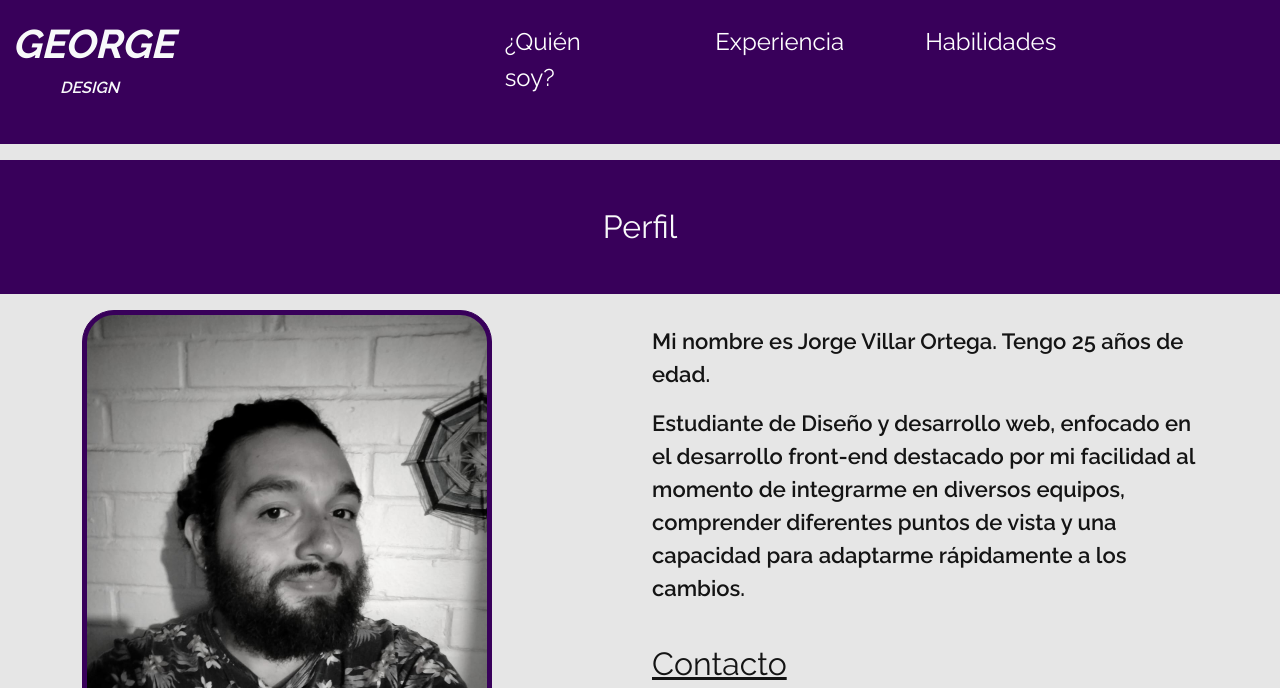
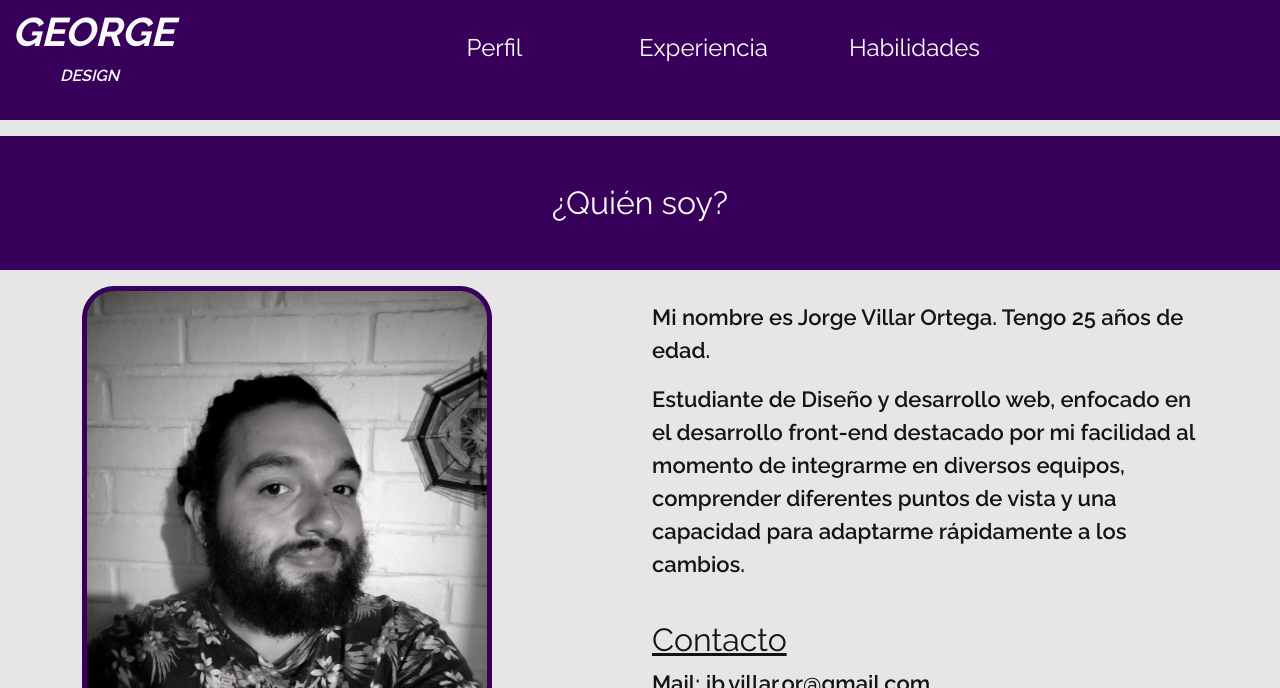
Before and after one commit to concillor/portafolio, a plain HTML site: page index.html in a window 1280 px wide. Shown: the top 688 px of the page. Drawn offline with nearby package versions, Linux system fonts and the light colour scheme.

Commit message:
Update index.html

```diff
--- a/index.html
+++ b/index.html
@@ -48,7 +48,7 @@
                 <div class="collapse navbar-collapse" id="navbarNav">
                     <ul class="navbar-nav">
                         <li class="nav-item">
-                            <a class="nav-link navegador m-auto me-md-5 p-3" href="#informacion">¿Quién soy?</a>
+                            <a class="nav-link navegador m-auto me-md-5 p-3" href="#informacion">Perfil</a>
                         </li>
                         <li class="nav-item">
                             <a class="nav-link navegador m-auto me-md-5 p-3" href="#proyectos">Experiencia</a>
@@ -76,7 +76,7 @@
         <section>
             <!-- sobre mi -->
             <div id="titulo1" class="titulos">
-                <h2 id="informacion" class="text-center text-light mt-md-3 mt-3 p-md-5 p-5">Perfil</h2>
+                <h2 id="informacion" class="text-center text-light mt-md-3 mt-3 p-md-5 p-5">¿Quién soy?</h2>
             </div>
             <article class="container">
                 <div class="row mt-3">
```
